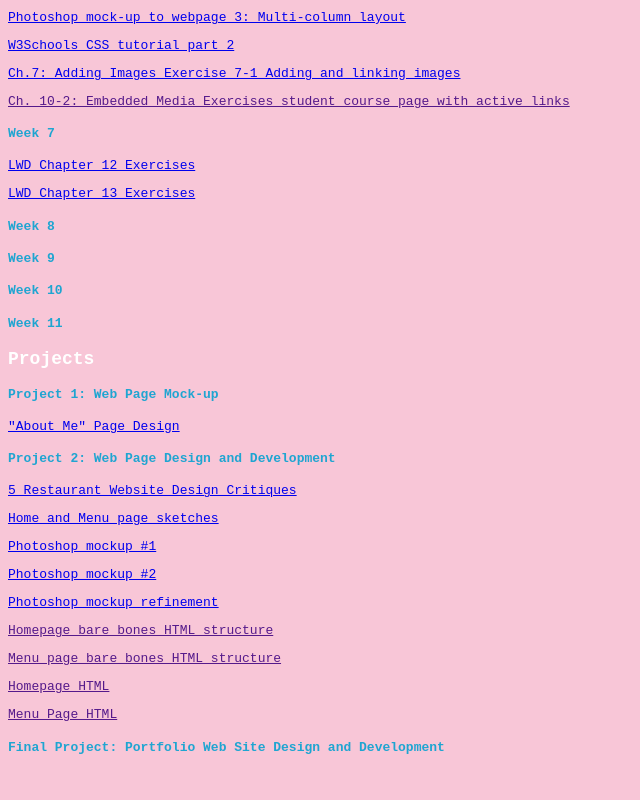
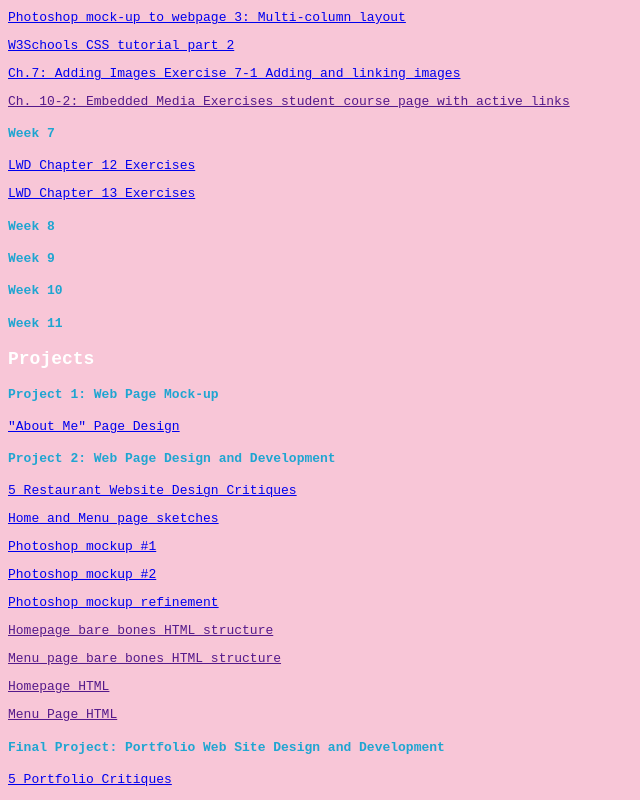
Before and after one commit to kdise-gmu/avt217, a plain HTML site: page weekly/index.html in a window 1280 px wide. Shown: the part 799-1599 px from the top of the page, without its empty margins (0-640 px from the left). Before the commit the page ends 1571 px from the top, so only its background shows below. Drawn offline with Linux system fonts and the light colour scheme.

Commit message:
Update index.html

```diff
--- a/weekly/index.html
+++ b/weekly/index.html
@@ -56,5 +56,6 @@
         <p><a href="">Homepage HTML</a></p>
         <p><a href="">Menu Page HTML</a></p>
       <h4>Final Project: Portfolio Web Site Design and Development</h4>
+        <p><a href="../p3/p3critique.html">5 Portfolio Critiques</a></p>
   </body>
 </html>
```
